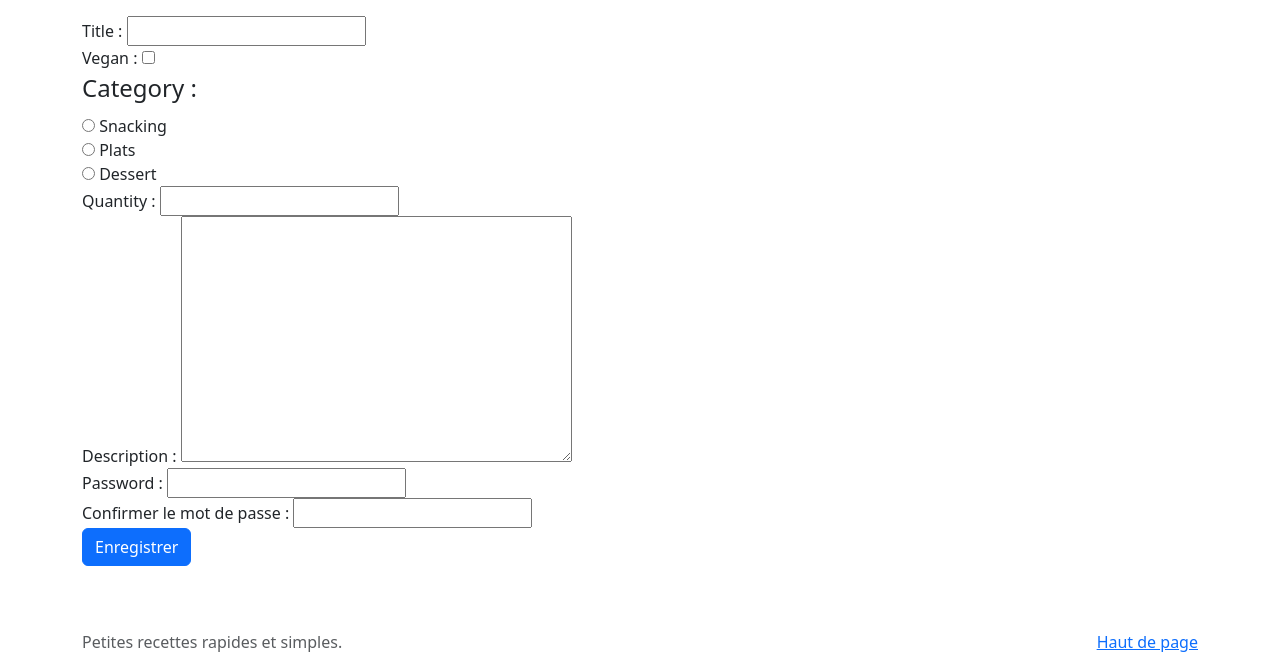
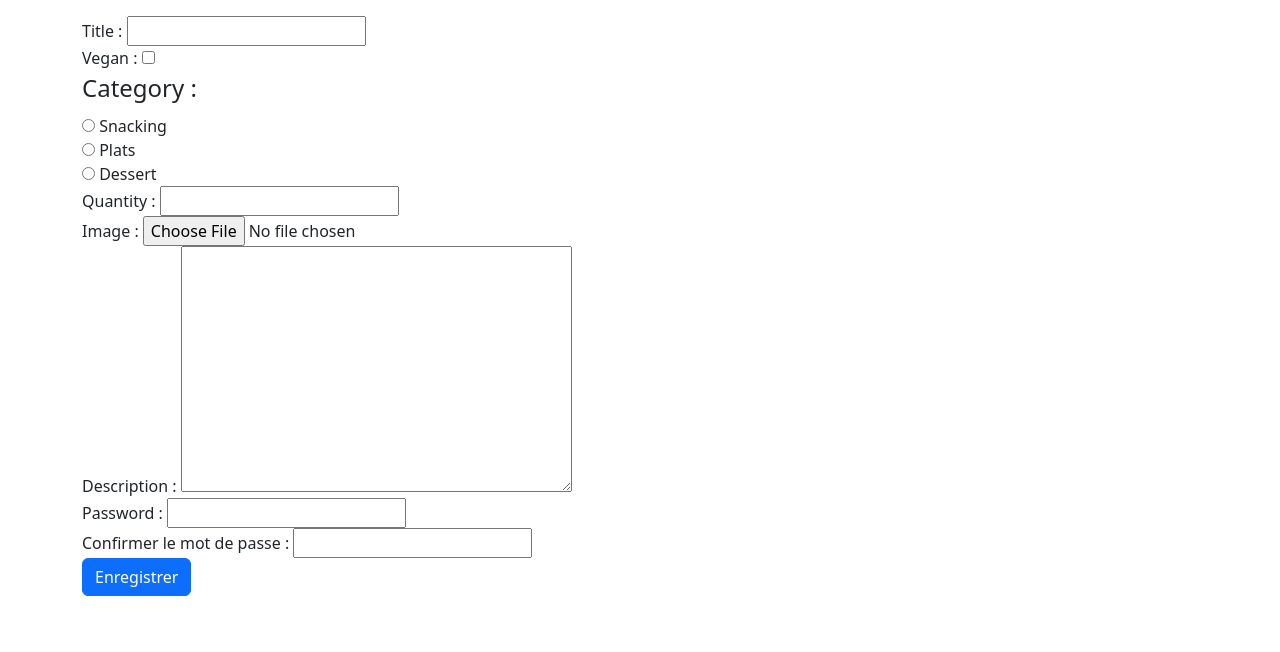
Before and after one commit to LinkedInLearning/formulaires_django-4279117, a Django app: page /edit in a window 1280 px wide. Shown: the part 56-708 px from the top of the page. Run offline with Django 5.2, Linux system fonts and the light colour scheme; data comes from the database, SQL or seed files in the repository; both versions use the stored data as it was after the commit.

Commit message:
Téléverser des fichiers (fin)

```diff
--- a/recipes/forms.py
+++ b/recipes/forms.py
@@ -12,17 +12,19 @@
 class RecipeForm(forms.ModelForm):
     class Meta:
         model = Recipe
-        fields = ['title', 'vegan', 'category', 'quantity', 'description', 'password', 'confirmation', 'instructions' ]
+        fields = ['title', 'vegan', 'category', 'quantity', 'image', 'description', 'password', 'confirmation', 'instructions' ]
         labels = {
             'title': 'Nom',
             'vegan': 'Végane',
             'category': 'Catégorie',
             'quantity': 'Quantité',
+            'image': 'Image',
             'description': 'Description',
             'password': 'Mot de passe',
             'instructions': 'Instructions',
         },
         widgets = {
+            'image': forms.FileInput(),
             'instructions': TinyMCE(attrs={'cols': 80, 'rows': 30}),
             'password': forms.PasswordInput(),
         }
--- a/recipes/models.py
+++ b/recipes/models.py
@@ -16,7 +16,7 @@
     description = models.TextField()
     quantity = models.CharField(max_length=50)
     instructions = tinymce_models.HTMLField()
-    image = models.ImageField(default="img/default.png")
+    image = models.ImageField(default="img/default.png", upload_to="img/")
     likes = models.IntegerField(default=0)
     vegan = models.BooleanField(default=False)
     published = models.DateTimeField(auto_now_add=True)
--- a/recipes/templates/edit.html
+++ b/recipes/templates/edit.html
@@ -12,7 +12,7 @@
 {% block content %}
 
 {% if ok %}<div class="alert alert-success">Recette enregistrée !</div>{% endif %}
-<form class="col-12 py-3" method="post">
+<form class="col-12 py-3" enctype="multipart/form-data" method="post">
   {% csrf_token %}
   {{ form }}
   <input type="submit" class="btn btn-primary" value="Enregistrer">
--- a/recipes/views.py
+++ b/recipes/views.py
@@ -60,7 +60,11 @@
 
 def edit(request, recipe_id=None):
     recipe = Recipe.objects.get(pk=recipe_id) if recipe_id else None
-    form = RecipeForm(request.POST or None, instance=recipe)
+    form = RecipeForm(
+        request.POST or None,
+        request.FILES or None,
+        instance=recipe
+    )
     ok = request.method == 'POST' and form.is_valid()
     if ok:
         form.save()
```
Also changed, not shown: db.sqlite3, media/img/13.jpg (added).
